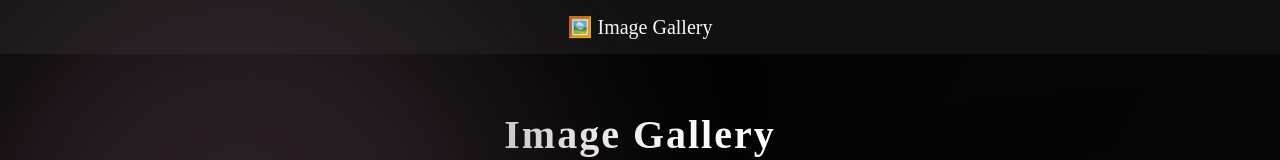
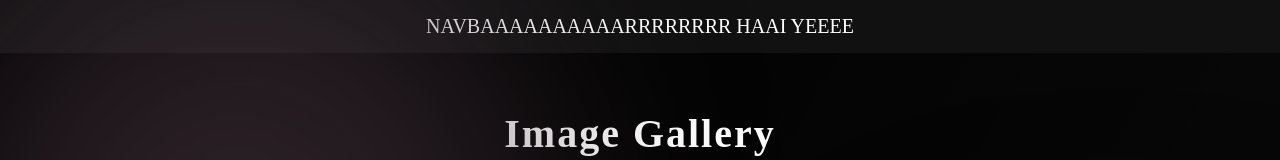
Before and after one commit to aqsabashir-code/image-gallery-app, a React (Create React App) app: page / in a window 1280 px wide. Shown: the top 160 px of the page. Built offline with nearby package versions, Linux system fonts and the light colour scheme; no server answers.

Commit message:
updated navbar UI

```diff
--- a/src/Navbar.js
+++ b/src/Navbar.js
@@ -9,7 +9,7 @@ function Navbar() {
       textAlign: "center",
       fontSize: "20px"
     }}>
-      🖼️ Image Gallery
+      NAVBAAAAAAAAAARRRRRRRR HAAI YEEEE
     </nav>
   );
 }
```
